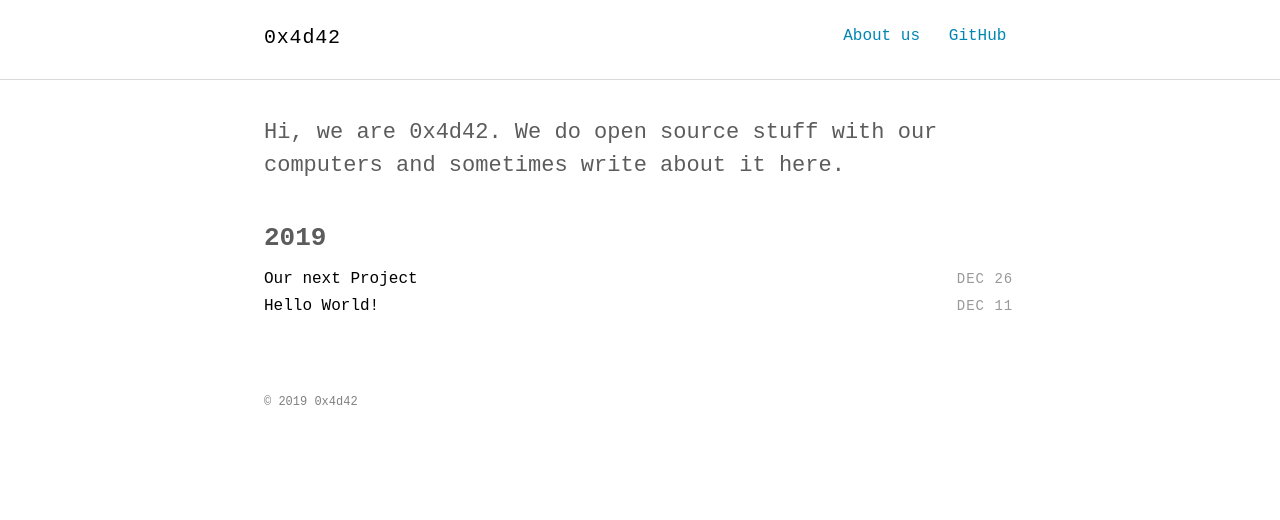
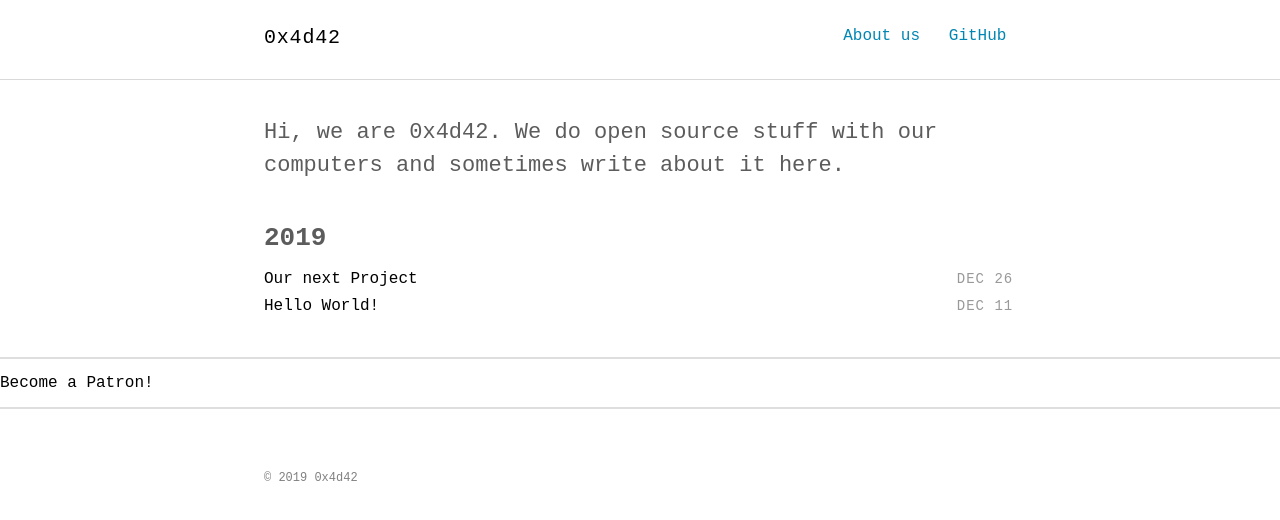
Before and after one commit to 0x4d42/0x4d42.eu, a Jekyll site: the page built from index.html, in a window 1280 px wide. Shown: the top 520 px of the page. Built offline with Jekyll 4.4.1, drawn with Linux system fonts in a browser that asks for light colours; some web fonts are replaced; comment, search, counter and statistics services are not loaded.

Commit message:
add patreon button (test)

```diff
--- a/index.html
+++ b/index.html
@@ -25,3 +25,5 @@ title: Home
   </div>
 
 </section>
+
+<hr><a href="https://www.patreon.com/bePatron?u=3775642" data-patreon-widget-type="become-patron-button">Become a Patron!</a><script async src="https://c6.patreon.com/becomePatronButton.bundle.js"></script><hr>
```
